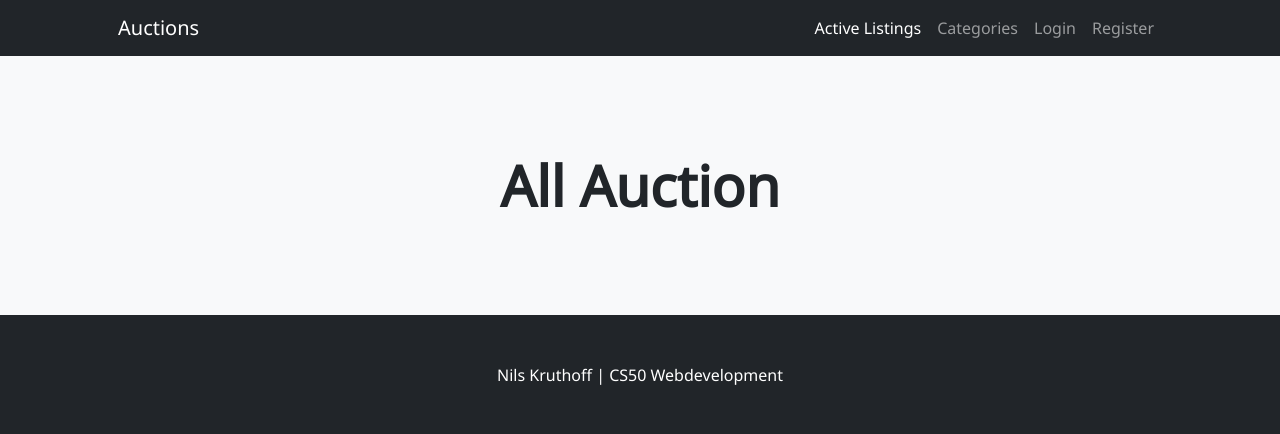
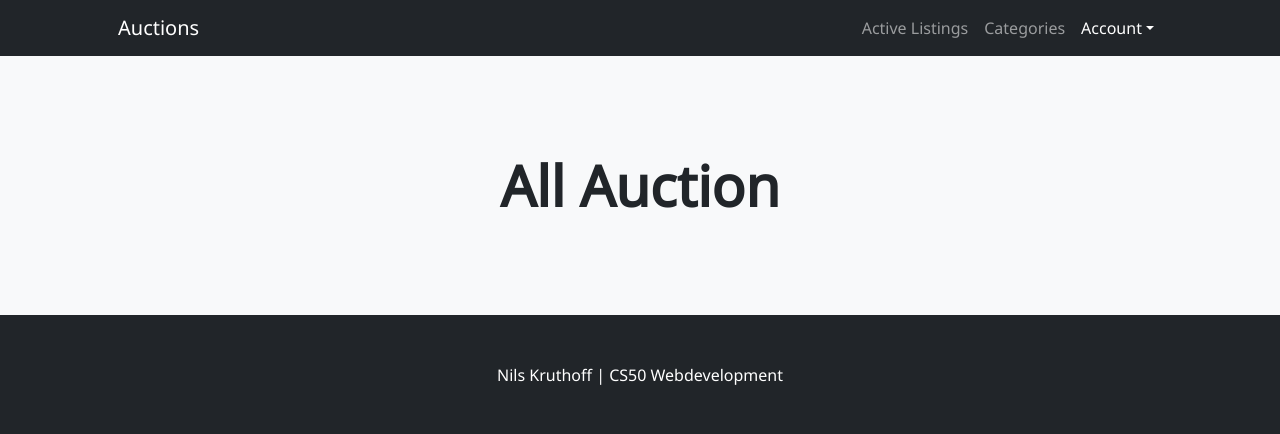
Before and after one commit to nilskruthoff/CS50Commerce, a Django app: template auctions/templates/auctions/index.html in a window 1280 px wide. Shown: the top 434 px of the page. Run offline with Django 3.2, Linux system fonts and the light colour scheme; the template is opened without the code that fills it, so the values that code supplies are empty; some libraries are stand-ins or nearby versions.

Commit message:
- reformatting of templates

```diff
--- a/auctions/templates/auctions/base/base.navbar.html
+++ b/auctions/templates/auctions/base/base.navbar.html
@@ -5,7 +5,7 @@
             <div class="collapse navbar-collapse" id="navbarSupportedContent">
                 <ul class="navbar-nav ms-auto">
                     <li class="nav-item">
-                        <a class="nav-link active me-auto" aria-current="page"
+                        <a class="nav-link me-auto" aria-current="page"
                            href="{% url 'show_active' %}">
                             Active Listings
                         </a>
@@ -17,7 +17,7 @@
                     </li>
                     {% if user.is_authenticated %}
                     <li class="nav-item dropdown">
-                            <a class="nav-link dropdown-toggle" id="navbarDropdown" href="#" role="button" data-bs-toggle="dropdown" aria-expanded="false">{{ user.username }}</a>
+                            <a class="nav-link active dropdown-toggle" id="navbarDropdown" href="#" role="button" data-bs-toggle="dropdown" aria-expanded="false">{{ user.username }}</a>
                             <ul class="dropdown-menu" aria-labelledby="navbarDropdown">
                                 <li><a class="dropdown-item" href="{% url 'show_user' %}">My Listings</a></li>
                                 <li><a class="dropdown-item" href="{% url 'show_watchlist' %}">Watchlist</a></li>
@@ -28,20 +28,16 @@
                                     </form>
                                 </li>
                                 <li><hr class="dropdown-divider" /></li>
-                                <li><a class="dropdown-item" href="#">Edit Auction</a></li>
                                 <li><a class="dropdown-item" href="{% url 'logout' %}">Logout</a></li>
                             </ul>
                     </li>
                     {% else %}
-                    <li class="nav-item">
-                        <a class="nav-link" href="{% url 'login' %}">
-                            Login
-                        </a>
-                    </li>
-                    <li class="nav-item">
-                        <a class="nav-link" href="{% url 'register' %}">
-                            Register
-                        </a>
+                    <li class="nav-item dropdown">
+                            <a class="nav-link active dropdown-toggle" id="accountDropdown" href="#" role="button" data-bs-toggle="dropdown" aria-expanded="false">Account</a>
+                            <ul class="dropdown-menu" aria-labelledby="accountDropdown">
+                                <li><a class="dropdown-item" href="{% url 'login' %}">Login</a></li>
+                                <li><a class="dropdown-item" href="{% url 'register' %}">Register</a></li>
+                            </ul>
                     </li>
                     {% endif %}
 
```
Also changed, not shown: db.sqlite3.
